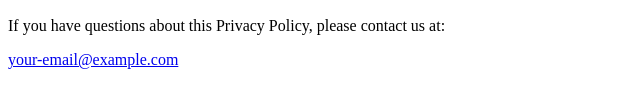
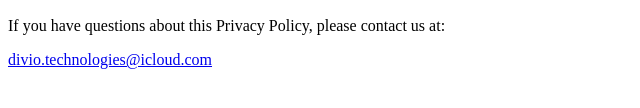
Before and after one commit to CyrusM3/apod-explore, a plain HTML site: page index.html in a window 1280 px wide. Shown: the part 454-562 px from the top of the page, 0-640 px from the left. Drawn offline with Linux system fonts and the light colour scheme.

Commit message:
Update index.html
changed email address

```diff
--- a/index.html
+++ b/index.html
@@ -18,6 +18,6 @@
     <p>We may update this Privacy Policy from time to time. Changes will be reflected here, and we encourage users to review this page periodically.</p>
     <h2>4. Contact Us</h2>
     <p>If you have questions about this Privacy Policy, please contact us at:</p>
-    <p><a href="mailto:your-email@example.com">your-email@example.com</a></p>
+    <p><a href="mailto:divio.technologies@icloud.com">divio.technologies@icloud.com</a></p>
 </body>
 </html>
```
